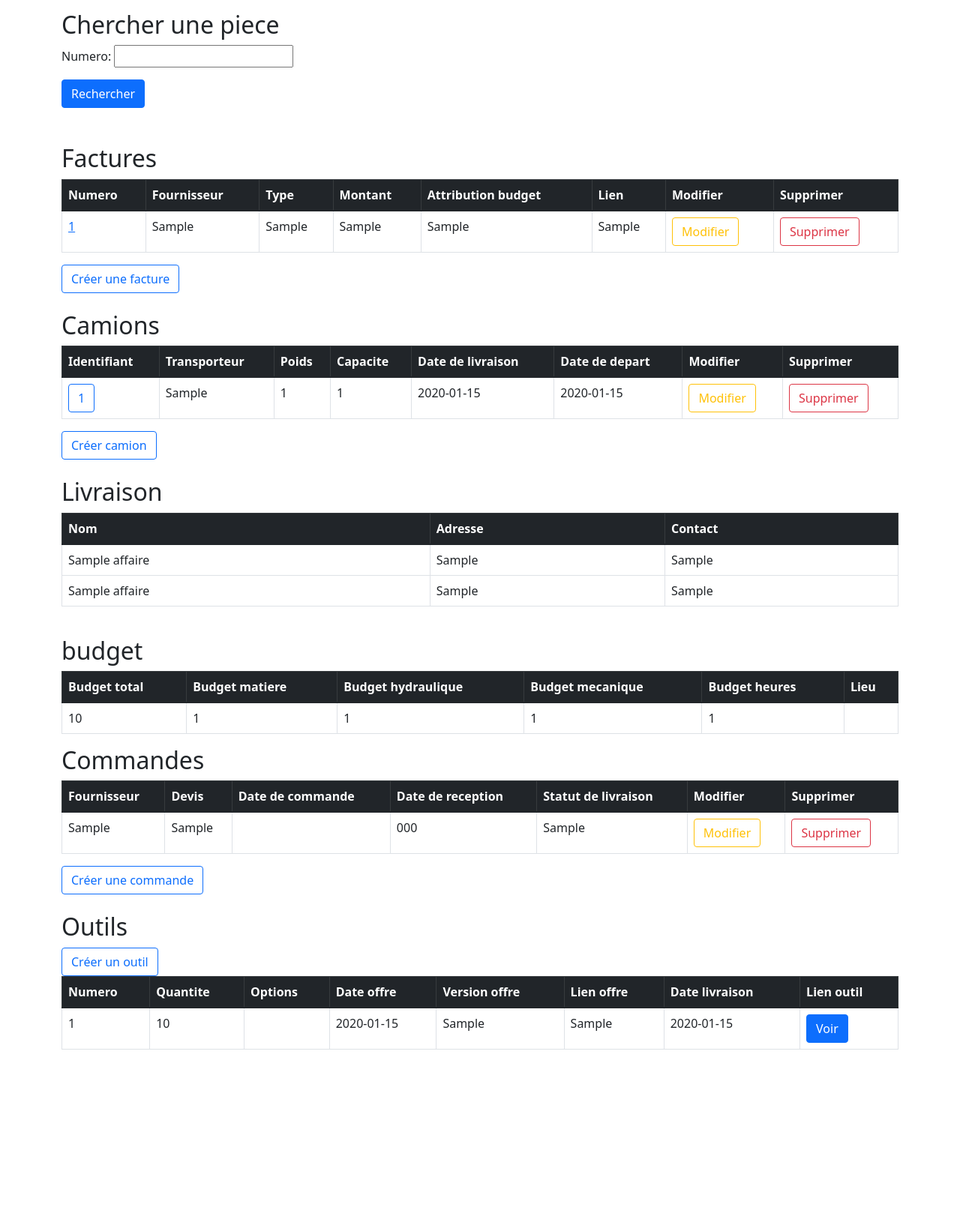
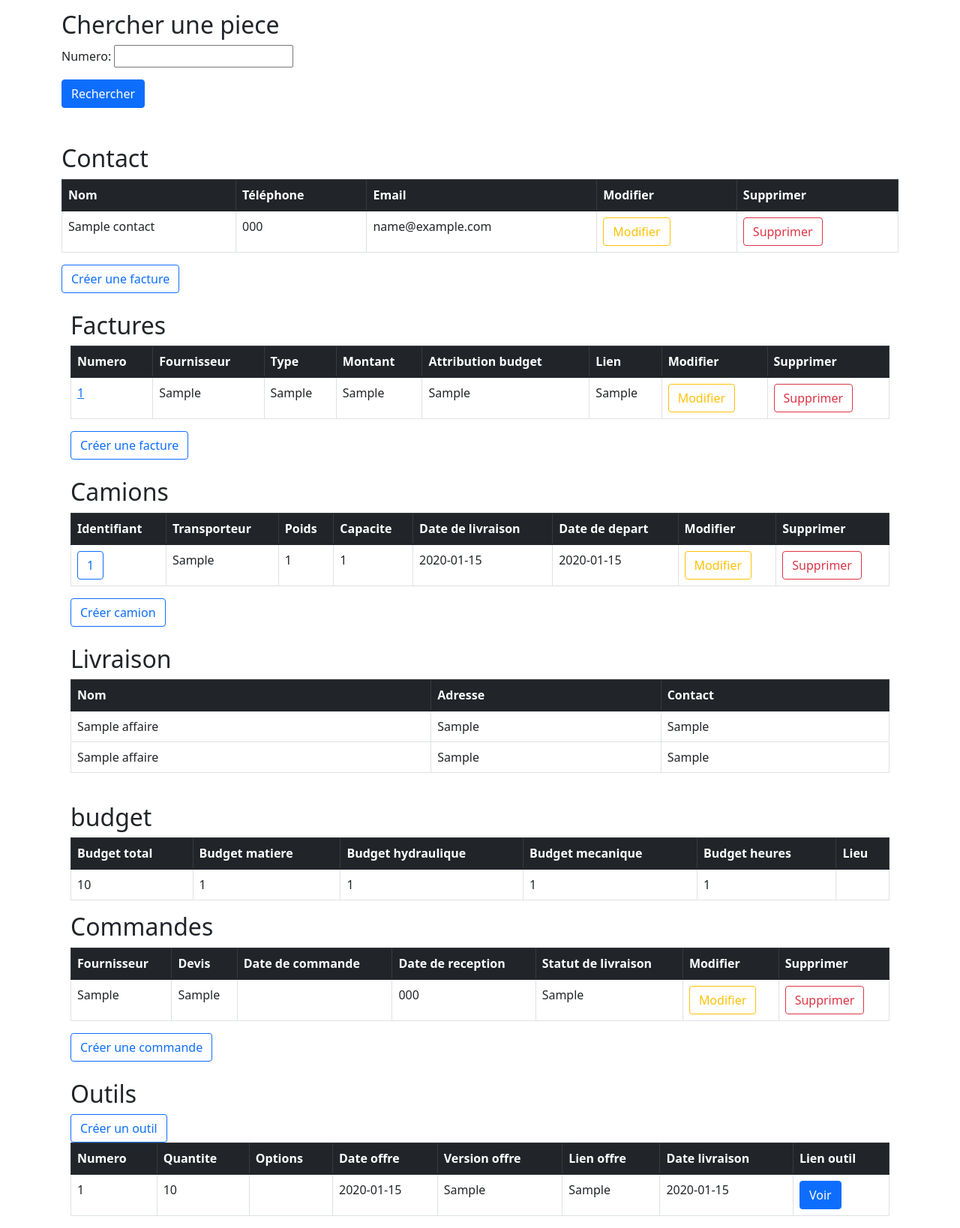
Before and after one commit to GIGeo6/Suivi-web-CMC, a Django app: page /suivi/affaire/1/ in a window 1280 px wide. Shown: the part 234-1872 px from the top of the page at 75% size. Before the commit the page ends 1634 px from the top, so only its background shows below. Run offline with Django 3.2, Linux system fonts and the light colour scheme; a user stored in the database is signed in; tables that the repository leaves empty hold one stand-in row (values such as "Sample post"); some libraries are stand-ins or nearby versions.

Commit message:
Ajout table Contact
Ajout de la table Contact et ce qui lui est associé

```diff
--- a/webCMC/webCMC_project/suivi/forms.py
+++ b/webCMC/webCMC_project/suivi/forms.py
@@ -108,6 +108,11 @@ class EditAffaireForm(forms.ModelForm):
         model = Affaires
         fields = '__all__'
 
+class CreateAffaireForm(forms.Form):
+    class Meta:
+        model = Affaires
+        fields = ['numero','chantier']
+
 class EditOutilForm(forms.ModelForm):
     class Meta:
         model = Outils
@@ -202,3 +207,8 @@ class EditSousEnsembleForm(forms.ModelForm):
     class Meta:
         model = SousEnsemble
         exclude = ['id_affaires','id_outils','id_ensemble']
+
+class EditContactForm(forms.ModelForm):
+    class Meta:
+        model = Contact
+        fields = '__all__'
--- a/webCMC/webCMC_project/suivi/models.py
+++ b/webCMC/webCMC_project/suivi/models.py
@@ -216,3 +216,9 @@ class PieceEnsemble(models.Model):
     id_ensemble = models.ForeignKey(Ensembles, on_delete=models.CASCADE, null=True)
     id_sousensemble = models.ForeignKey(SousEnsemble, on_delete = models.CASCADE, null = True)
     type = models.CharField(max_length=63, null = True)
+
+class Contact(models.Model):
+    name = models.CharField(max_length=63,null=True)
+    telephone = models.CharField(max_length=63, null=True)
+    email = models.CharField(max_length=63, null=True)
+    id_affaires = models.ForeignKey(Affaires, on_delete = models.CASCADE)
--- a/webCMC/webCMC_project/suivi/templates/suivi/affaire.html
+++ b/webCMC/webCMC_project/suivi/templates/suivi/affaire.html
@@ -55,6 +55,46 @@
 
     <div class="row"><br><p> </p></div>
 </div>
+<br>
+
+<div class="container">
+    <h2>Contact</h2>
+    <table class="table table-hover table-bordered">
+        <thead class="table-dark">
+            <tr>
+                <th>Nom</th>
+                <th>Téléphone</th>
+                <th>Email</th>
+                {% if perms.suivi.change_contact %}
+                <th>Modifier</th>
+                {% endif %}
+                {% if perms.suivi.delete_contact %}
+                <th>Supprimer</th>
+                {% endif %}
+            </tr>
+        </thead>
+        <tbody>
+            {% for contact in contacts %}
+            <tr>
+                <td>{{contact.name}}</td>
+                <td>{{contact.telephone}}</td>
+                <td>{{contact.email}}</td>
+                {% if perms.suivi.change_contact %}
+                <td><a class="btn btn-outline-warning" href="{% url 'editContact' contact.id %}">Modifier</a></td>
+                {% endif %}
+                {% if perms.suivi.delete_contact %}
+                <td><a class="btn btn-outline-danger" href="{% url 'deleteContact' contact.id %}">Supprimer</a></td>
+                {% endif %}
+            </tr>
+        {% endfor %}
+        </tbody>
+    </table>
+    {% if perms.suivi.add_contact %}
+    <a class="btn btn-outline-primary" href="{% url 'createContact' affaire.id %}">Créer une facture</a>
+    {% endif %}
+</div>
+<div class="container">
+
 <br>
 
 <div class="container">
--- a/webCMC/webCMC_project/suivi/urls.py
+++ b/webCMC/webCMC_project/suivi/urls.py
@@ -22,6 +22,7 @@ urlpatterns = [
     path('editCamion/<int:id>/', views.editCamion, name='editCamion'),
     path('editFacture/<int:id>/', views.editFacture, name='editFacture'),
     path('editCommande/<int:id>/', views.editCommande, name='editCommande'),
+    path('editContact/<int:id>/', views.editContact, name='editContact'),
 
     path('rechercheAffaire/', views.rechercheAffaire, name='rechercheAffaire'),
     path('rechercheCamion/', views.rechercheCamion, name='rechercheCamion'),
@@ -37,6 +38,7 @@ urlpatterns = [
     path('createNomenclature/', views.createNomenclature, name='createNomenclature'),
     path('createPiece/<int:id_affaire>/<int:id_outil>/<int:id_ensemble>', views.createPiece, name='createPiece'),
     path('createOutil/<int:id_affaires>', views.createOutil, name='createOutil'),
+    path('createContact/<int:id_affaires>', views.createContact, name='createContact'),
 
     path('deleteAffaire/<int:id>', views.deleteAffaire, name='deleteAffaire'),
     path('deleteOutil/<int:id>', views.deleteOutil, name='deleteOutil'),
@@ -44,4 +46,5 @@ urlpatterns = [
     path('deletePiece/<int:id>', views.deletePiece, name='deletePiece'),
     path('deleteFacture/<int:id>', views.deleteFacture, name='deleteFacture'),
     path('deleteCamion/<int:id>', views.deleteCamion, name='deleteCamion'),
+    path('deleteContact/<int:id>', views.deleteContact, name='deleteContact'),
 ]
--- a/webCMC/webCMC_project/suivi/views.py
+++ b/webCMC/webCMC_project/suivi/views.py
@@ -76,6 +76,7 @@ def affaire(request,id):
     factures = Factures.objects.filter(id_affaires=id)
     budget = Budget.objects.filter(id_affaires = id)
     commandes = Commandes.objects.filter(id_affaires = id).order_by('fournisseur')
+    contacts = Contact.objects.filter(id_affaires = id)
 
     if request.method == 'POST':
         form = SearchPieceForm(request.POST)
@@ -99,10 +100,10 @@ def affaire(request,id):
                         sousEnsemble = SousEnsemble.objects.get(id = qs.id_sousensemble.id)
                         return redirect('sousEnsemble', sousEnsemble.id)
 
-        return render(request, 'suivi/affaire.html',{'affaire':affaire, 'outils':outils, 'ensembles': ensembles, 'camions': camions, 'commandes':commandes, 'factures':factures, 'budget':budget, 'form':form})
+        return render(request, 'suivi/affaire.html',{'affaire':affaire, 'outils':outils, 'ensembles': ensembles, 'camions': camions, 'commandes':commandes, 'factures':factures, 'budget':budget, 'contacts':contacts, 'form':form})
     else:
         form = SearchPieceForm(initial={'id_affaires': affaire.id})
-    return render(request,'suivi/affaire.html',{'affaire':affaire,'outils':outils,'ensembles':ensembles,'camions':camions,'factures':factures, 'commandes':commandes, 'budget':budget, 'form':form})
+    return render(request,'suivi/affaire.html',{'affaire':affaire,'outils':outils,'ensembles':ensembles,'camions':camions,'factures':factures, 'commandes':commandes, 'budget':budget, 'contacts':contacts, 'form':form})
 
 @login_required
 def outil(request,id):
@@ -767,6 +768,39 @@ def editBudget(request, id):
     return render(request,'suivi/editBudget.html', {'form':form, 'budget':budget})
 
 @login_required
+@permission_required('suivi.change_contact', raise_exception=True)
+def editContact(request, id):
+    contact = Contact.objects.get(id=id)
+
+    if request.method == 'POST':
+        form = EditContactForm(request.POST, instance = contact)
+        if form.is_valid():
+            contact = form.save()
+            return redirect('affaire', contact.id_affaires.id)
+
+    form = EditContactForm(instance = contact)
+
+    return render(request,'suivi/editContact.html', {'form':form, 'contact':contact})
+
+@login_required
+@permission_required('suivi.add_contact', raise_exception=True)
+def createContact(request, id):
+    affaire= Affaires.objects.get(id=id)
+
+    if request.method == 'POST':
+        form = EditContactForm(request.POST)
+        if form.is_valid():
+            contact = form.save(commit=False)
+            contact.id_affaires = affaire
+            form.save()
+
+            return redirect('affaire', affaire.id)
+
+    form = EditContactForm()
+
+    return render(request,'suivi/createContact.html', {'form':form})
+
+@login_required
 @permission_required('suivi.change_avancementsousensemble', raise_exception=True)
 def editAvancementSE(request, id):
     avancementSE = AvancementSousEnsemble.objects.get(id = id)
@@ -932,6 +966,18 @@ def deleteCommande(request,id):
 
     return render(request,'suivi/deleteCommande.html',{'commande':commande})
 
+@login_required
+@permission_required('suivi.delete_contact', raise_exception=True)
+def deleteContact(request,id):
+    contact = Contact.objects.get(id=id)
+    affaire = contact.id_affaires
+
+    if request.method == 'POST':
+        contact.delete()
+        return redirect('affaire',affaire.id)
+
+    return render(request,'suivi/deleteContact.html',{'contact':contact})
+
 class AffaireAutocomplete(autocomplete.Select2QuerySetView):
 
     def get_queryset(self):
--- a/webCMC/webCMC_project/webCMC_project/settings/__init__.py
+++ b/webCMC/webCMC_project/webCMC_project/settings/__init__.py
@@ -90,7 +90,7 @@ WSGI_APPLICATION = 'webCMC_project.wsgi.application'
 DATABASES = {
     'default': {
         'ENGINE': 'django.db.backends.postgresql_psycopg2', # on utilise l'adaptateur postgresql
-        'NAME': 'webcmc', # le nom de notre base de donnees creee precedemment
+        'NAME': 'webCMC', # le nom de notre base de donnees creee precedemment
         'USER': 'geoffroy', # attention : remplacez par votre nom d'utilisateur
         'PASSWORD': 'CMC',
         'HOST': 'localhost',
--- a/webCMC/webCMC_project/webCMC_project/urls.py
+++ b/webCMC/webCMC_project/webCMC_project/urls.py
@@ -60,6 +60,7 @@ urlpatterns = [
     path('suivi/editBudget/<int:id>/', suivi.editBudget, name='editBudget'),
     path('suivi/editAvancementSE/<int:id>', suivi.editAvancementSE, name='editAvancementSE'),
     path('suivi/editChargementCamion/<int:id>', suivi.editChargementCamion, name="editChargementCamion"),
+    path('suivi/editContact/<int:id>/', suivi.editContact, name='editContact'),
 
     path('suivi/lierCommande/<int:id>', suivi.lierCommande, name='lierCommande'),
     path('suivi/lierFacture/<int:id>', suivi.lierFacture, name='lierFacture'),
@@ -79,6 +80,7 @@ urlpatterns = [
     path('suivi/createPiece/<int:id_sousEnsemble>/', suivi.createPiece, name='createPiece'),
     path('suivi/createOutil/<int:id_affaires>/', suivi.createOutil, name='createOutil'),
     path('suivi/createSousEnsemble/<int:id_ensembles>/', suivi.createSousEnsemble, name='createSousEnsemble'),
+    path('suivi/createContact/<int:id_affaires>/', suivi.createContact, name='createContact'),
 
     path('suivi/deleteAffaire/<int:id>/', suivi.deleteAffaire, name='deleteAffaire'),
     path('suivi/deleteOutil/<int:id>/', suivi.deleteOutil, name='deleteOutil'),
@@ -89,4 +91,5 @@ urlpatterns = [
     path('suivi/deleteCamion/<int:id>/', suivi.deleteCamion, name='deleteCamion'),
     path('suivi/deleteCommande/<int:id>/', suivi.deleteCommande, name='deleteCommande'),
     path('suivi/deleteChargementCamion/<int:id>', suivi.deleteChargementCamion, name='deleteChargementCamion'),
+    path('suivi/deleteContact/<int:id>/', suivi.deleteContact, name='deleteContact'),
 ]
```
Also changed, not shown: webCMC/webCMC_project/suivi/templates/suivi/createContact.html (added, +14 -0 lines), webCMC/webCMC_project/suivi/templates/suivi/editContact.html (added, +23 -0 lines), webCMC/webCMC_project/suivi/migrations/0025_budget_budget_total_alter_budget_budget_heures_and_more.py (added).
